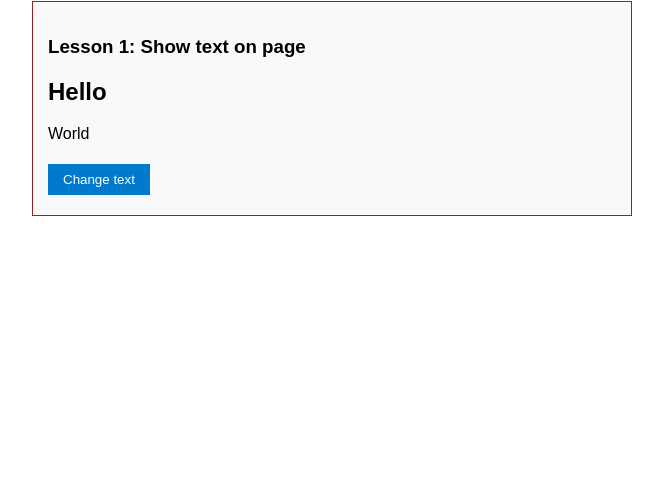
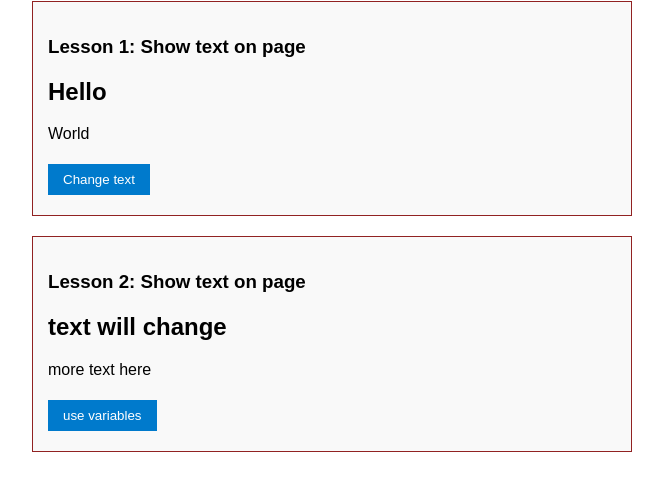
Before and after one commit to kea1625/WEEK4.JS, a plain HTML site: page index.html in a window 1280 px wide. Shown: the part 119-610 px from the top of the page, without its empty margins (308-971 px from the left). Drawn offline with Linux system fonts and the light colour scheme.

Commit message:
Update index.html

```diff
--- a/index.html
+++ b/index.html
@@ -24,6 +24,25 @@
         </script>
      </div>
 
+     <!-- Lesson 2-->
+        <div class="lesson">
+            <h3>Lesson 2: Show text on page</h3>
+
+            <h2 id="heading2">text will change</h2>
+            <p id="text2">more text here</p>
+            <button onclick="lesson2()">use variables</button>
+
+            <script>
+                function lesson2() {
+                    var messsage1 = "Hello everyone";
+                    var message2 = "I frostaan JavaScript";
+                    var message3 = "I am learning to code";
+
+                    document.getElementById("heading2").innerHTML = messsage1;
+                    document.getElementById("text2").innerHTML = message2 +" "+ message3;
+                }
+            </script>
+        </div>
 
 
 
```
